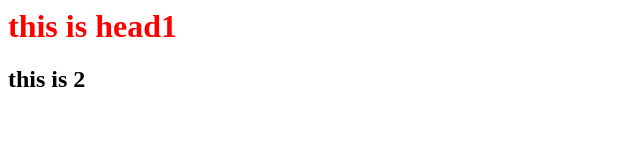
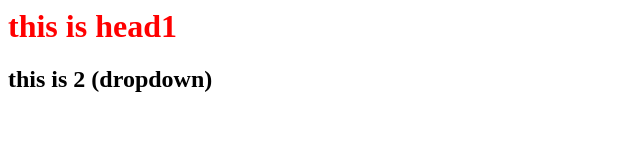
Before and after one commit to CE-harsh/LocalRepo, a plain HTML site: page index.html in a window 1280 px wide. Shown: the whole page, without its empty margins (0-640 px from the left). Drawn offline with Linux system fonts and the light colour scheme.

```diff
--- a/index.html
+++ b/index.html
@@ -1,3 +1,3 @@
 <link rel="stylesheet" href="style.css">
 <h1>this is head1 </h1>
-<h2>this is 2</h2>
+<h2>this is 2 (dropdown)</h2>
```
